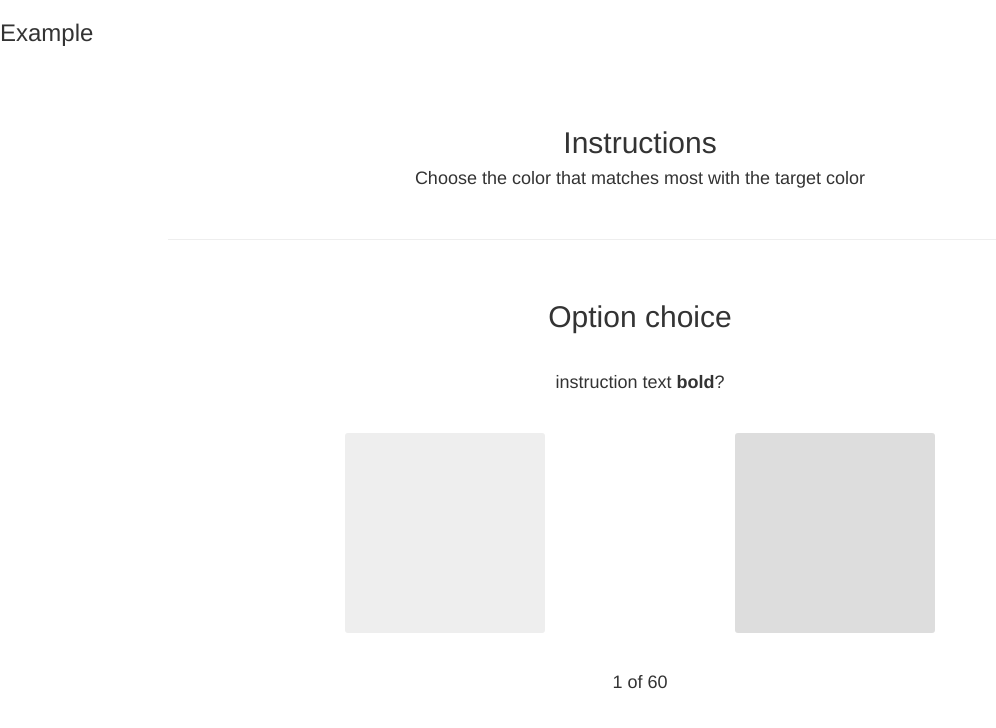
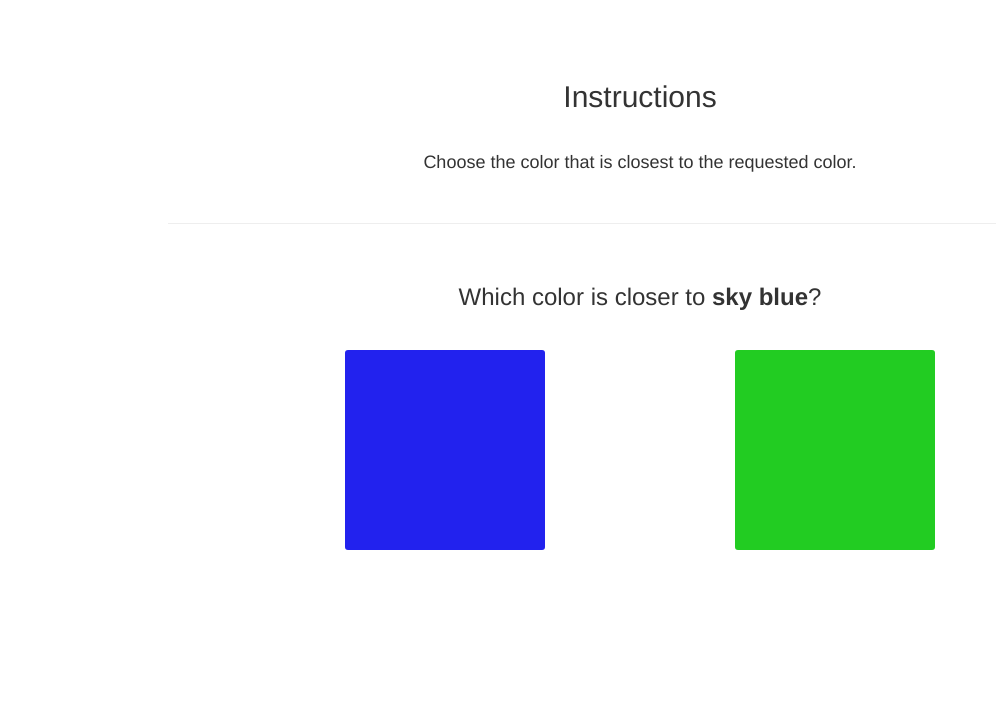
Before and after one commit to kunanit/mcmc-with-colors, a Django app: page /colortask/instructions/ in a window 1280 px wide. Shown: the top 728 px of the page, without its empty margins (0-996 px from the left). Run offline with Django 3.2, Linux system fonts and the light colour scheme; some libraries are stand-ins or nearby versions.

Commit message:
supplemental pages, requirements

```diff
--- /dev/null
+++ b/colortask/static/colortask/js/instructions.js
@@ -0,0 +1,12 @@
+$(document).ready(function(){
+
+	$('#color-left').click(function(){
+		$('.alert').css('display','none')
+		$('.alert-success').css('display','block');
+	});
+
+	$('#color-right').click(function(){
+		$('.alert').css('display','none')
+		$('.alert-danger').css('display','block');
+	});
+})
--- a/colortask/templates/colortask/instructions.html
+++ b/colortask/templates/colortask/instructions.html
@@ -2,26 +2,30 @@
 {% load staticfiles %}
 
 {% block extrahead %}
+<script src="{% static 'colortask/js/instructions.js' %}"></script>
 <!-- <link rel="stylesheet" href="{% static 'flaskmanager/css/home.css' %}"/> -->
 {% endblock %}
 
 {% block content %}
 
-
-<h3> Example </h3>
 <div class="container">
       <!-- Example row of columns -->
       <div class="row header">
         <div class="col-md-10 col-md-offset-1">
 
         <h2> Instructions </h2>
-		<h4> Choose the color that matches most with the target color </h4>
+        <br>
+		<h4> Choose the color that is closest to the requested color. </h4>
 		<br>
 		<hr>
-		<br>
-          <h2> Option choice </h2>
+		<div class="alert alert-success" role="alert" style="display:none;">
+  			Good job! <a href={% url 'colortask:stage' %} class="alert-link">Click to continue.</a>
+		</div>
+		<div class="alert alert-danger" role="alert" style="display:none;">
+  			Nope, try again!
+		</div>
           <br>
-           <h4>instruction text <span class="target-color">bold</span>?</h4>
+           <h3>Which color is closer to <span class="target-color">sky blue</span>?</h3>
 
         </div>
       </div>
@@ -30,17 +34,13 @@
 
         <!-- option 1 -->
         <div class="col-xs-6 col-md-4 col-md-offset-2">
-          <div id="color-left" class="color-square" style="background-color:#eee;"></div>
+          <div id="color-left" class="color-square" style="background-color:#22e;"></div>
         </div>
 
         <!-- option 2 -->
         <div class="col-xs-6 col-md-4">
-          <div id="color-right" class="color-square" style="background-color:#ddd;"></div>
+          <div id="color-right" class="color-square" style="background-color:#2c2;"></div>
         </div>
-      </div>
-      <!-- <hr> -->
-      <div class="row">
-           <h4><span id="counter-value">1</span> of <span id="max-questions">60</span></h4>
       </div>
     </div>
 {% endblock %}
--- a/colortask/templates/colortask/stage.html
+++ b/colortask/templates/colortask/stage.html
@@ -18,9 +18,7 @@
   <!-- Example row of columns -->
   <div class="row header">
     <div class="col-md-10 col-md-offset-1">
-          <h2> Option choice </h2>
-          <br>
-           <h4>instruction text <span class="target-color">bold</span>?</h4>
+       <h3>Which color is closest to <span class="target-color">(color)</span>?</h3>
 
     </div>
   </div>
--- a/requirements.txt
+++ b/requirements.txt
@@ -9,4 +9,5 @@ pycrypto==2.6.1
 django-bootstrap3==5.1.1
 boto==2.36.0
 django-storages==1.1.8
+numpy=1.9.2
 scipy=0.15.1
```
Also changed, not shown: colortask/templates/colortask/conclusion.html (+12 -2 lines). Lines whose indentation alone changed are shown as unchanged.
